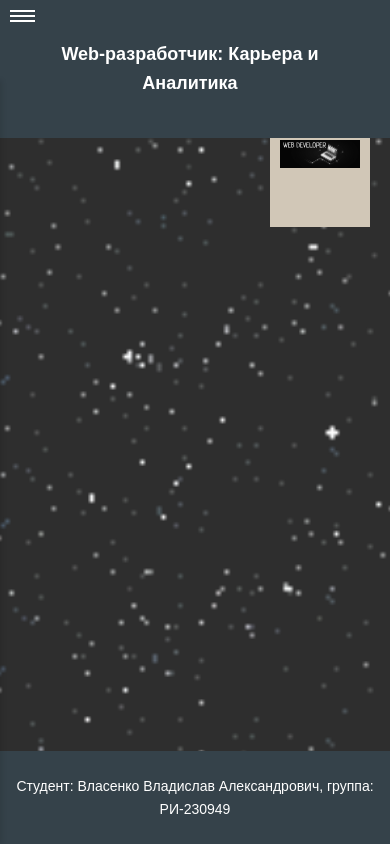
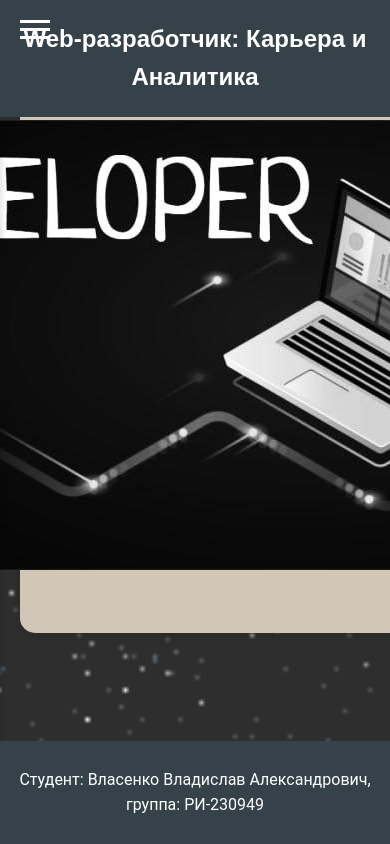
Before and after one commit to wrwsc/AnalyzProject, a Django app: page / in a window 390 px wide; the page is wider, and only the part inside the window is pictured. Run offline with Django 5.2, Linux system fonts and the light colour scheme; data that the repository does not hold is empty.

Commit message:
added new media

```diff
--- a/backend/analyz_vacancy/static/base.css
+++ b/backend/analyz_vacancy/static/base.css
@@ -35,7 +35,7 @@
 }
 
 p {
-    font-size: 1rem;1
+    font-size: 16px;
     font-family: 'Roboto', sans-serif;
 }
 
@@ -49,7 +49,6 @@
     position: absolute;
     left: 20px;
     top: 20px;
-    z-index: 1002
 }
 
 .burger span {
@@ -69,7 +68,7 @@
     background: #D1C7B7;
     box-shadow: 2px 0 5px rgba(0, 0, 0, 0.1);
     transition: left 0.3s ease;
-    z-index: 1001;
+    z-index: 999;
 }
 
 
@@ -84,7 +83,6 @@
     padding: 0;
     margin: 0;
 }
-
 
 .side-menu ul li a {
     color: #333332;
@@ -102,9 +100,8 @@
 
 /* Контент */
 main {
-    margin-left: 0;
+    margin-left: 250px;
     padding: 120px 20px 60px;
-    transition: margin-left 0.3s ease;
 }
 
 /* Подвал */
@@ -122,23 +119,24 @@
     font-family: 'Arial', sans-serif;
 }
 
-/* Бокового меню */
+/* Боковое меню */
 .side-menu.active {
     left: 0;
 }
 
 /* Стили для общего контейнера */
 .full-container {
-    width: 100%;
-    max-width: 1400px;
-    padding: 40px;
+    position: relative;
     display: flex;
     flex-direction: column;
+    background-color: #D1C7B7;
+    margin: 0;
+    padding: 40px;
+    border-radius: 15px;
+    box-shadow: 0 4px 10px rgba(0, 0, 0, 0.1);
+    max-width: 1400px;
+    justify-content: center;
     align-items: center;
-    justify-content: center;
-    background-color: #D1C7B7;
-    margin: 0 auto;
-    box-sizing: border-box;
 }
 
 /* Стили для заголовков внутри контейнера */
@@ -196,14 +194,20 @@
     }
 }
 
+@media (min-width: 768px) {
+    .full-container {
+        grid-template-columns: 1fr 1fr;
+    }
+}
+
 .statistic-item .analytics {
-    width: 100%;
+    width: 800px;
     height: auto;
-    margin-right: 0;
+    margin-right: 150px;
 }
 
 .statistic-item .statistic-box {
-    width: 100%;
+    width: 200px;
     overflow-x: auto;
 }
 
@@ -255,57 +259,26 @@
     margin: 0;
 }
 
-@media (max-width: 480px) {
-
-    header {
-        padding: 40px 20px;
-        text-align: center;
-    }
-
-    body {
-        font-size: 90%;
-    }
-
-    h2 {
-        font-size: 1.5rem;
-    }
-
-    p {
-        font-size: 0.875rem;
+@media (min-width: 768px) {
+    .side-menu {
+        display: block;
     }
 
     .burger {
-        left: 10px;
-        top: 10px;
-        gap: 3px;
-        z-index: 1002;
+        display: none;
     }
+}
 
-    .center-header {
-        font-size: 18px;
-        padding-right: 50px;
-    }
-
-    .burger span {
-        width: 25px;
-        height: 2px;
-    }
-
-    .side-menu ul li a {
-        font-size: 0.85rem;
-    }
-
-    img {
-        max-width: 100%;
-        height: auto;
-    }
-
+/* Медиазапросы для адаптивной верстки */
+@media (max-width: 768px) {
     main {
-        margin-left: 250px;
+        margin-left: 0;
+        padding: 100px 20px 60px;
     }
 
     .full-container {
-        padding: 20px 10px;
+        width: 100%;
+        padding: 20px;
     }
 
     .statistic-item {
@@ -313,13 +286,12 @@
         align-items: center;
     }
 
-    .statistic-item .analytics,
+    .statistic-item .analytics {
+        width: 100%;
+        margin-right: 0;
+    }
+
     .statistic-item .statistic-box {
         width: 100%;
     }
 }
-
-img.image-start {
-    max-width: 100%;
-    height: auto;
-}
```
